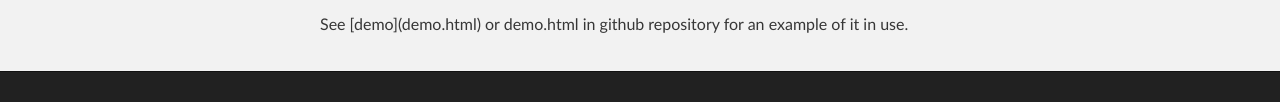
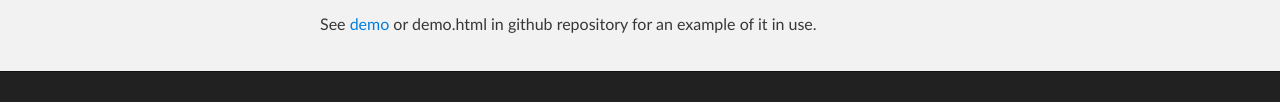
Before and after one commit to altert/OpenseadragonFabricjsOverlay, a plain HTML site: page index.html in a window 1280 px wide. Shown: the part 788-890 px from the top of the page. Drawn offline with Linux system fonts and the light colour scheme.

Commit message:
fix link to demo

```diff
--- a/index.html
+++ b/index.html
@@ -52,7 +52,7 @@
 <code>resize()</code>: If your viewer changes size, you'll need to resize the fabricjs overlay by calling this method.</li>
 </ul>
 
-<p>See [demo](demo.html) or demo.html in github repository for an example of it in use. </p>
+<p>See <a href="demo.html">demo</a> or demo.html in github repository for an example of it in use. </p>
       </section>
     </div>
 
```
